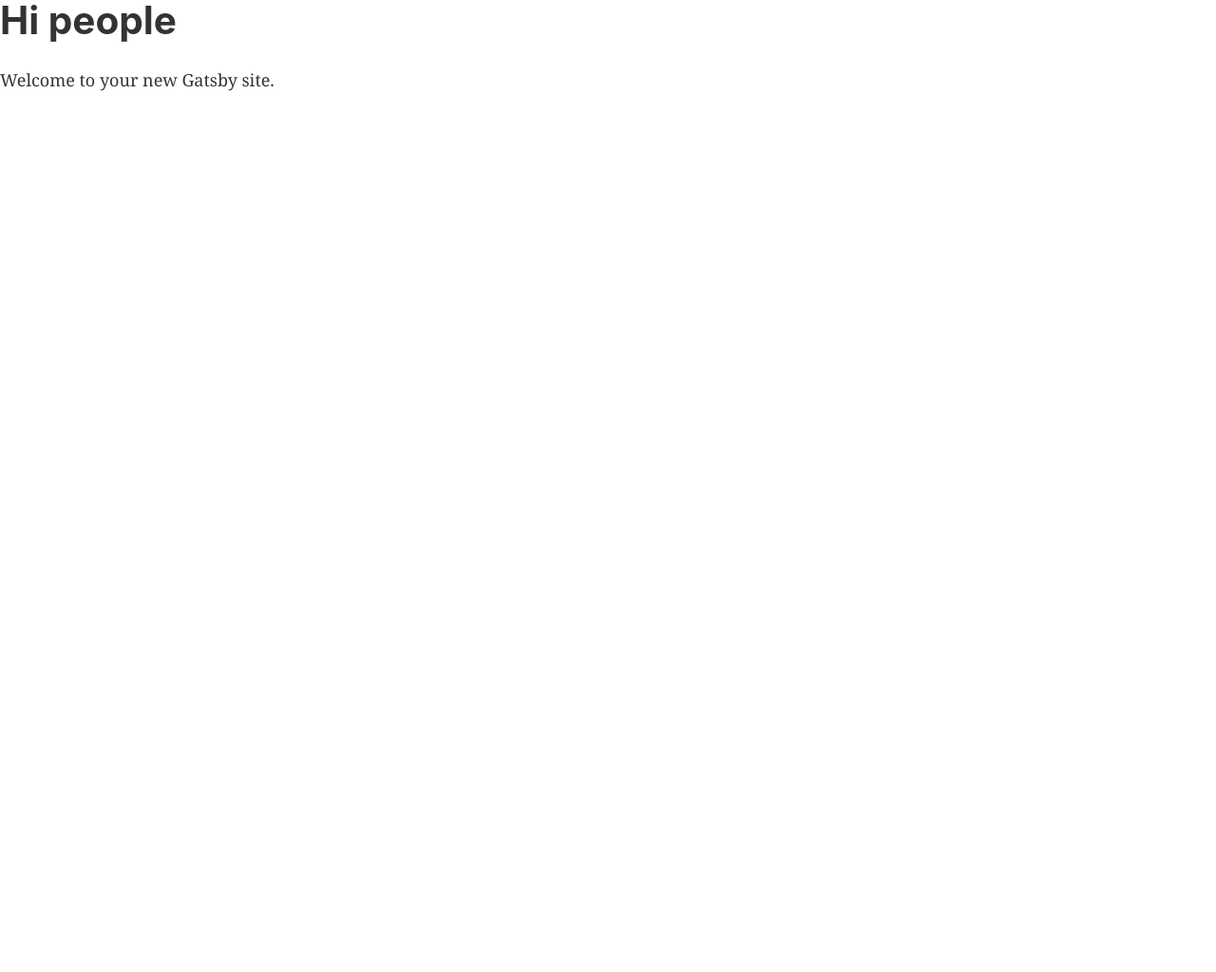
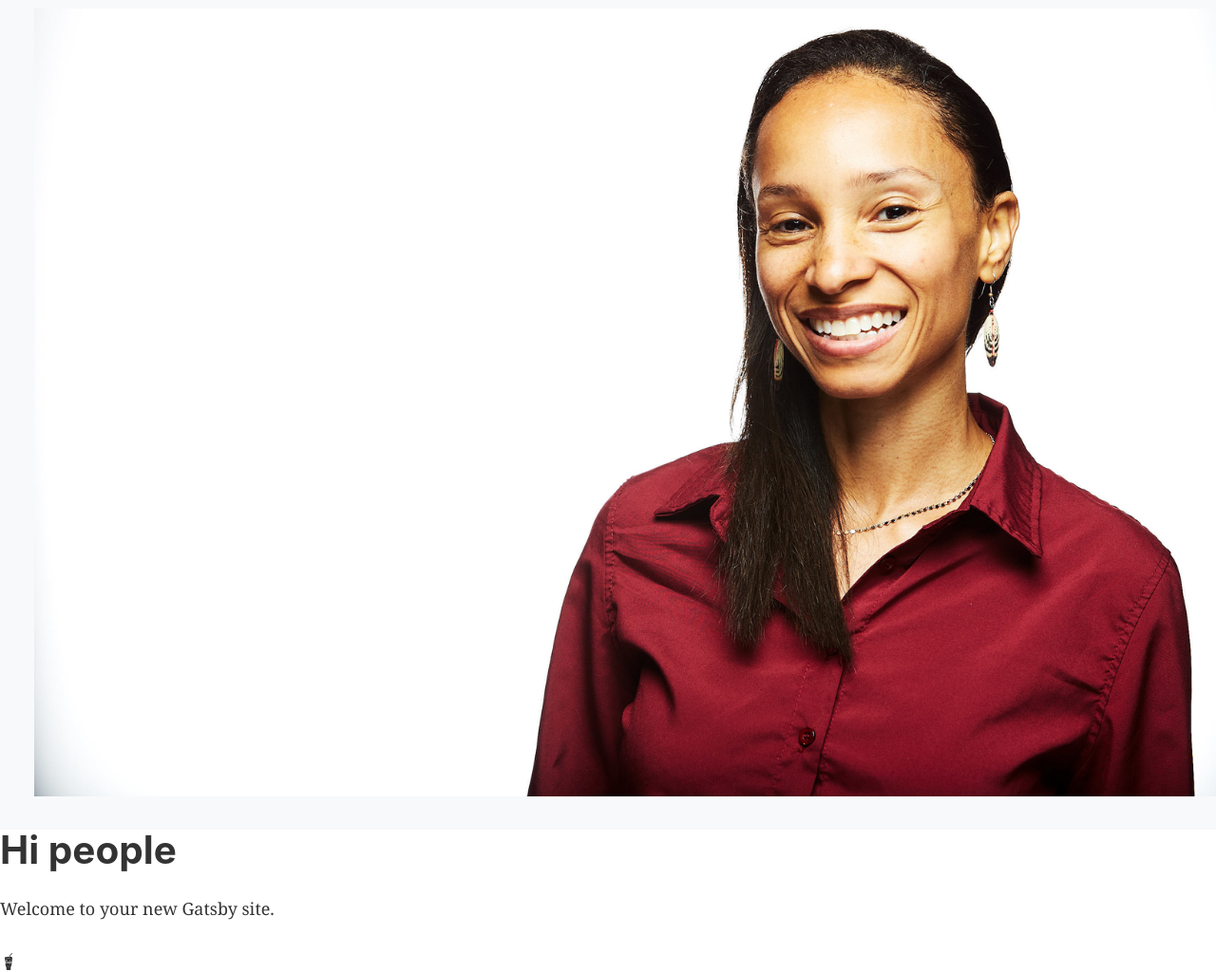
Before and after one commit to lerenah/portfolio, a Gatsby site: page / in a window 1280 px wide. Shown: the whole page at 95% size. Before the commit the page ends 800 px from the top, so only its background shows below. Built offline with nearby package versions, Linux system fonts and the light colour scheme; Gatsby itself is replaced by a stand-in of ours.

Commit message:
adds navbar component and images

```diff
--- /dev/null
+++ b/src/components/Globals/Navbar.js
@@ -0,0 +1,44 @@
+import React, { Component } from "react"
+import { Link } from "gatsby"
+import headshot from "../../images/headshot.jpg"
+
+export default class Navbar extends Component {
+  state = {
+    navbarOpen: false,
+    css: "collapse navbar-collapse",
+    links: [
+      {
+        id: 1,
+        path: "/",
+        text: "home",
+      },
+      {
+        id: 2,
+        path: "/about",
+        text: "about",
+      },
+      {
+        id: 3,
+        path: "/projects",
+        text: "projects",
+      },
+    ],
+  }
+  navbarHandler = () => {
+    console.log("hello")
+  }
+  render() {
+    return (
+      <nav className="navbar navbar-expand-sm bg-light navbar-light">
+        <Link to="/" className="navbar-brand" />
+        <img src={headshot} alt="logo" />
+        <button
+          className="navbar-toggler"
+          type="button"
+          onClick={this.navbarHandler}
+        />
+        <span className="navbar-toggler-icon" />
+      </nav>
+    )
+  }
+}
--- a/src/components/layout.js
+++ b/src/components/layout.js
@@ -11,8 +11,14 @@ import { StaticQuery, graphql } from "gatsby"
 
 import "./bootstrap.min.css"
 import "./layout.css"
+import Navbar from "./Globals/Navbar"
 
-const Layout = ({ children }) => <>{children}</>
+const Layout = ({ children }) => (
+  <>
+    <Navbar />
+    {children}
+  </>
+)
 
 Layout.propTypes = {
   children: PropTypes.node.isRequired,
--- a/src/pages/index.js
+++ b/src/pages/index.js
@@ -2,15 +2,15 @@ import React from "react"
 import { Link } from "gatsby"
 
 import Layout from "../components/layout"
-
 import SEO from "../components/seo"
+import { FaGulp } from "react-icons/fa"
 
 const IndexPage = () => (
   <Layout>
     <SEO title="Home" keywords={[`gatsby`, `application`, `react`]} />
     <h1>Hi people</h1>
     <p>Welcome to your new Gatsby site.</p>
-
+    <FaGulp />
   </Layout>
 )
 
```
